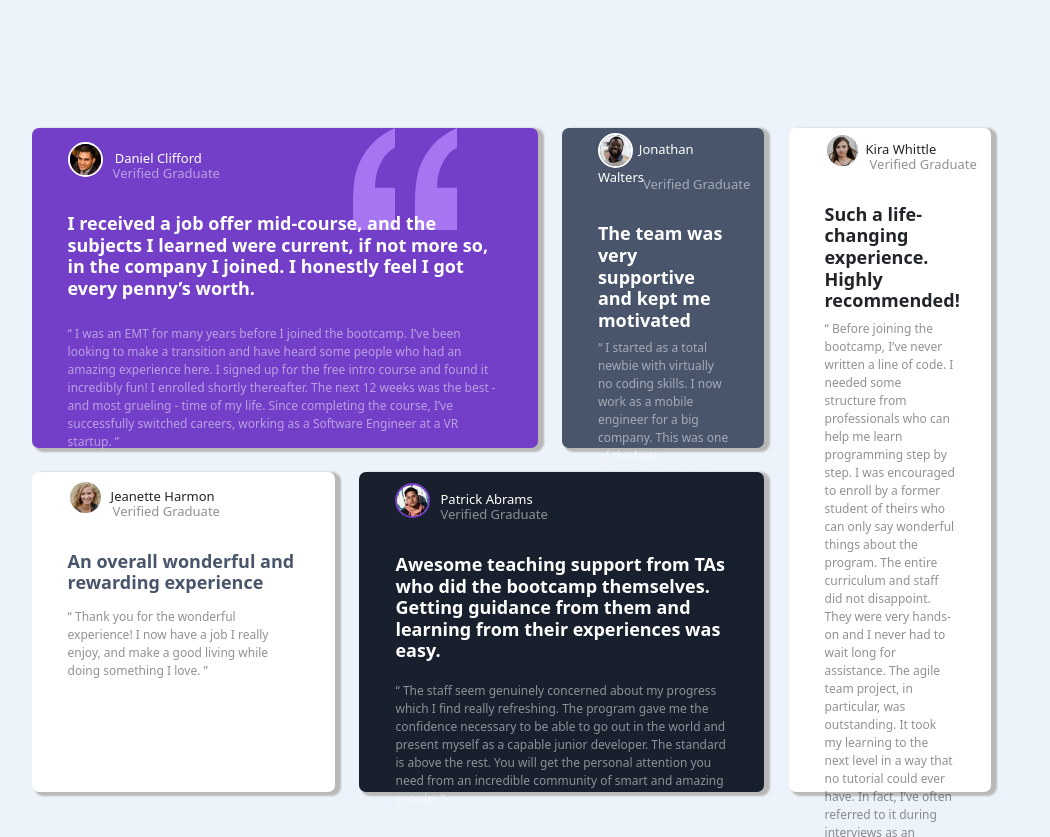
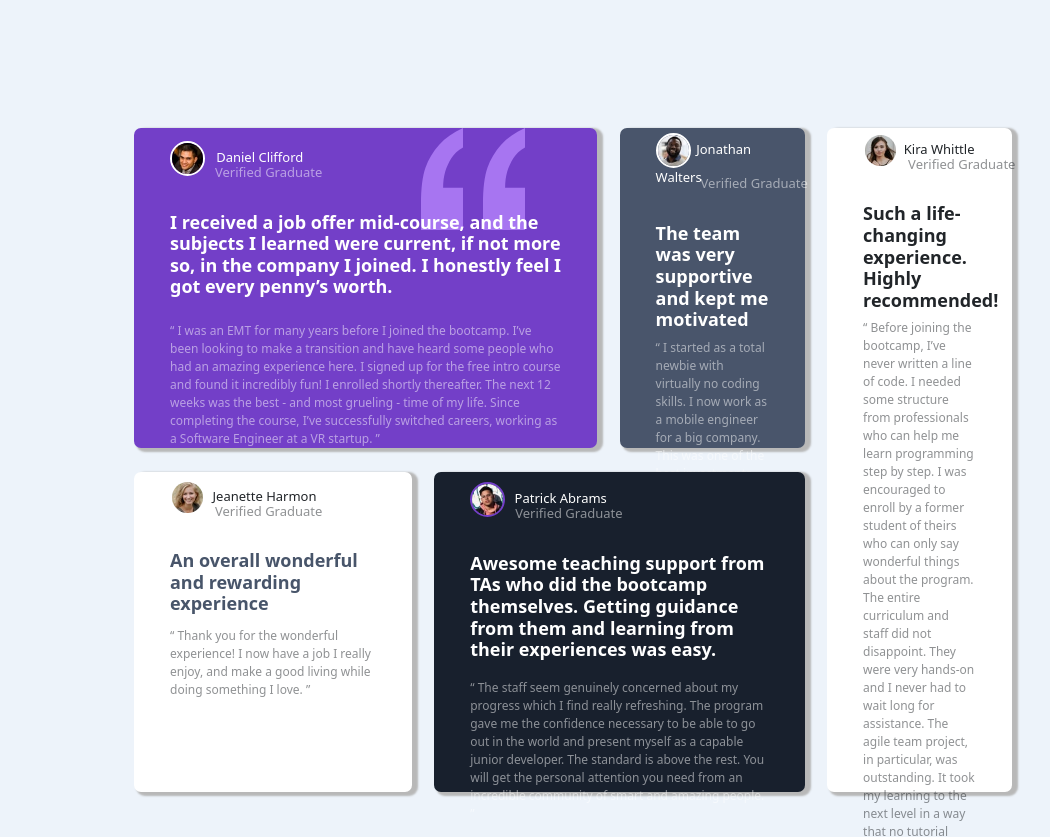
Before and after one commit to NourhaanMoHamed/Testimonials, a plain HTML site: page index.html in a window 1280 px wide. Shown: the top 837 px of the page, without its empty margins (46-1096 px from the left). Drawn offline with nearby package versions, Linux system fonts and the light colour scheme; a web font is replaced by a local one.

Commit message:
Update style.css

```diff
--- a/style.css
+++ b/style.css
@@ -79,7 +79,9 @@ body{
 
 
     }
-
+    .main{
+        margin-left: 15% !important;
+    }
     .darkdiv{
         margin-left: 2%;
     }
```
